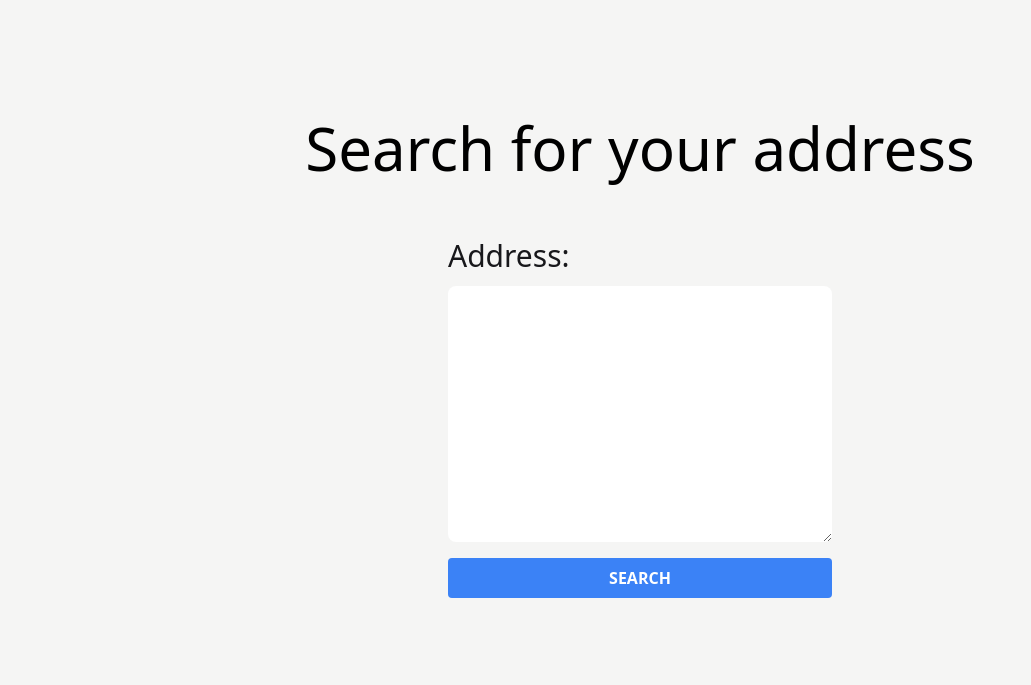
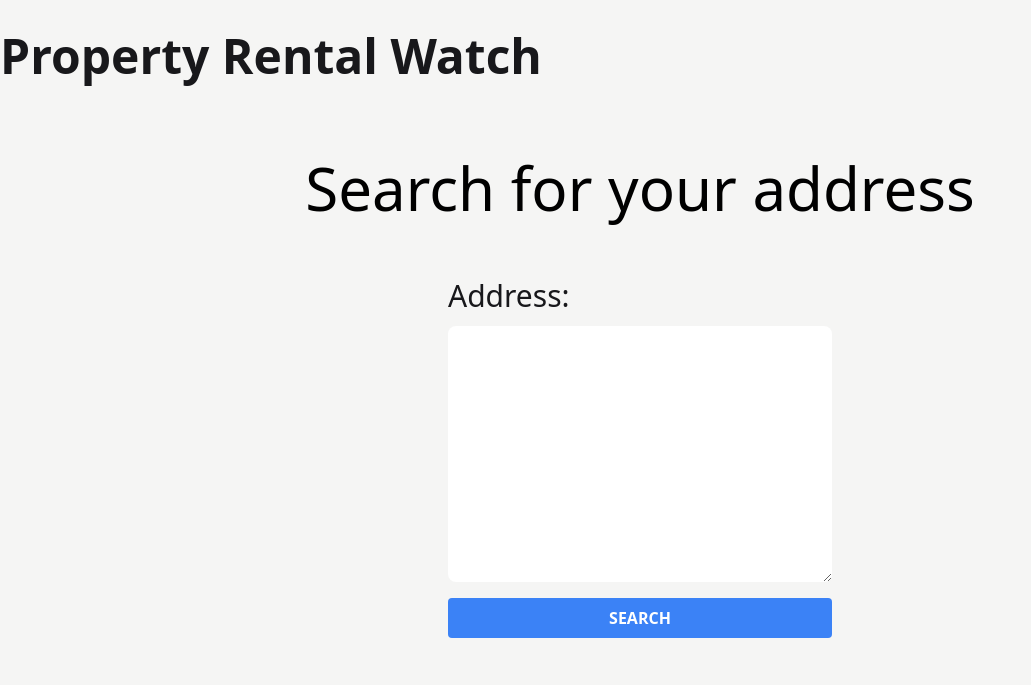
Before and after one commit to gedkirkham/property_rental_watch, a Django app: page / in a window 1280 px wide. Shown: the top 685 px of the page, without its empty margins (0-1031 px from the left). Run offline with Django 3.2, Linux system fonts and the light colour scheme; style sheets or scripts are compiled from the project's sources; parts of the project's set-up code (start-up, migrations or seed data) failed here and were passed over; some libraries are stand-ins or nearby versions.

Commit message:
feat: add header to base.html

```diff
--- a/app/app/templates/base.html
+++ b/app/app/templates/base.html
@@ -44,6 +44,23 @@
     </head>
 
     <body class="tw-container tw-mx-auto tw-bg-warmGray-100 tw-w-11/12 sm:tw-w-full">
+        <header class="header">
+            <nav class="tw-mt-8">
+                <ul class="tw-text-4xl tw-flex tw-justify-between tw-items-baseline tw-space-x-12">
+                    <li class="tw-font-bold">
+                        <h1>
+                            <a
+                                class="tw_main_nav_a"
+                                href="{% url 'home' %}"
+                            >
+                                Property Rental Watch
+                            </a>
+                        </h1>
+                    </li>
+                </ul>
+            </nav>
+        </header>
+
         <main class="main tw-mt-16">
             {% block content %}
             {% endblock %}
```
